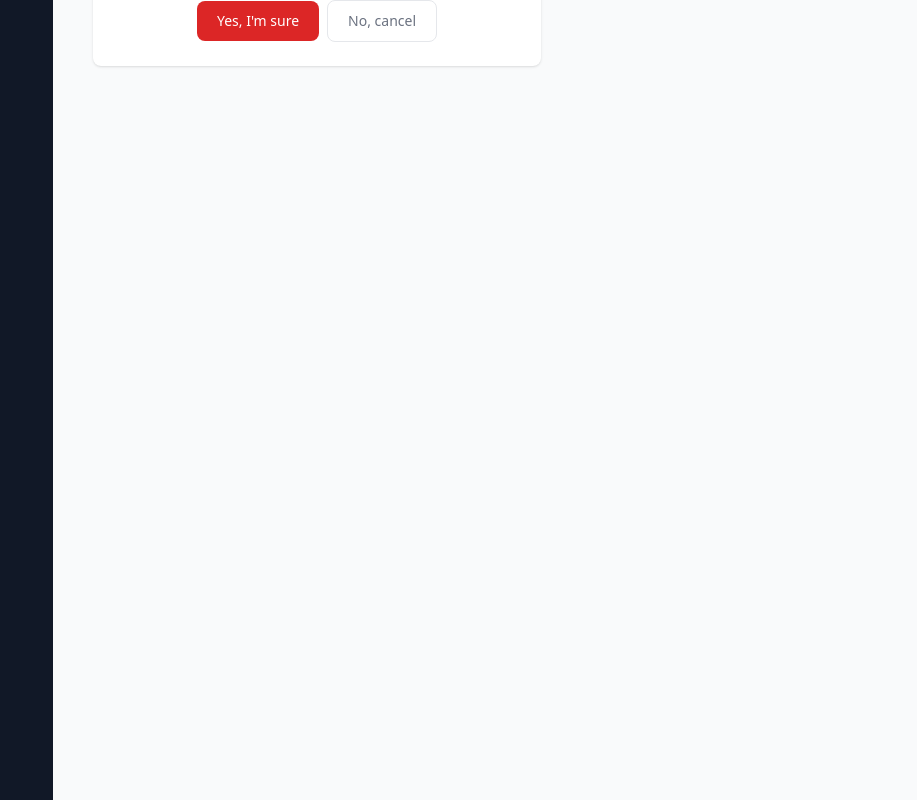
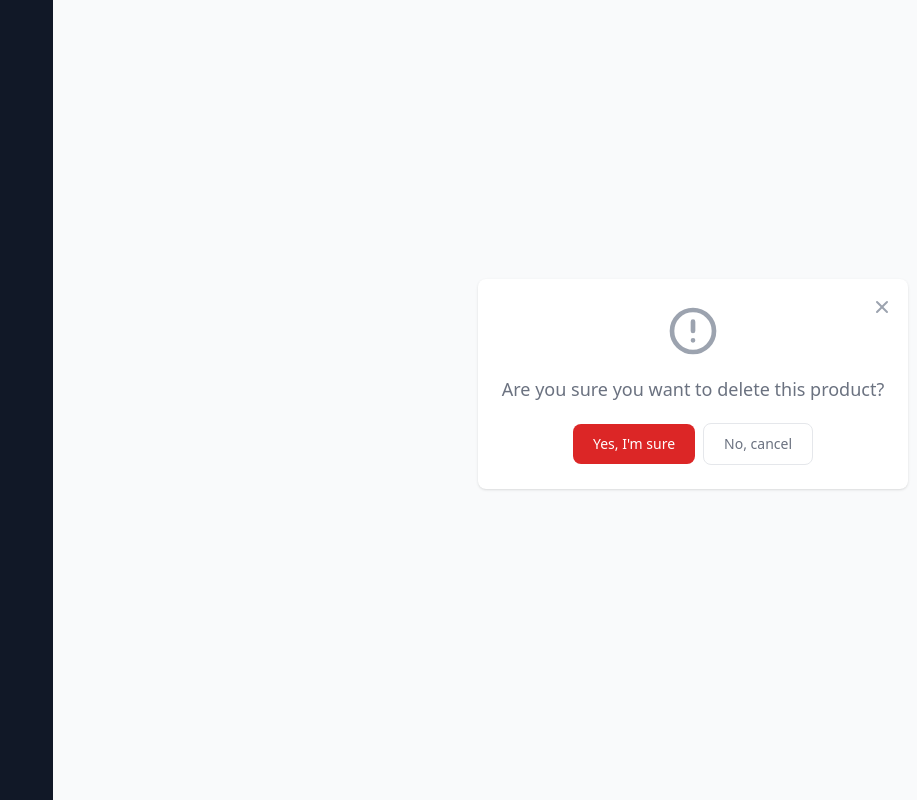
Before and after one commit to gauravsoni97/financefixer, a React (Create React App) app: page / in a window 1280 px wide. Both pictures are taken after a click on the button "Reset web app". Shown: the top 800 px of the page, without its empty margins (363-1280 px from the left). Built offline with nearby package versions, Linux system fonts and the light colour scheme.

Commit message:
modal ui set

```diff
--- a/src/Screens/Main/ScreenFirst/MonthlyInput/MonthlyInput.jsx
+++ b/src/Screens/Main/ScreenFirst/MonthlyInput/MonthlyInput.jsx
@@ -1,5 +1,4 @@
 import React, { useState } from "react";
-import ResetAppModal from "../ResetAppModal/ResetAppModal";
 
 const MonthlyInput = ({setModal}) => {
 
--- a/src/Screens/Main/ScreenFirst/ResetAppModal/ResetAppModal.jsx
+++ b/src/Screens/Main/ScreenFirst/ResetAppModal/ResetAppModal.jsx
@@ -4,10 +4,10 @@ const ResetAppModal = ({setModal}) => {
 
   return (
     <>
+    <div className="h-[90vh] w-full flex items-center justify-center">
 
-
-    <div id="popup-modal"  class="relative top-[50%] translate-y-[-25%]  left-0 right-0 z-50 p-4 overflow-x-hidden overflow-y-auto md:inset-0 h-[calc(100%-1rem)] max-h-screen">
-    <div class="relative w-full max-w-md max-h-full">
+    <div id="popup-modal"  class="">
+    <div class="relative w-full max-w-md">
         <div class="relative bg-white rounded-lg shadow dark:bg-gray-700">
             <button onClick={()=>setModal(false)} type="button" class="absolute top-3 right-2.5 text-gray-400 bg-transparent hover:bg-gray-200 hover:text-gray-900 rounded-lg text-sm p-1.5 ml-auto inline-flex items-center dark:hover:bg-gray-800 dark:hover:text-white" data-modal-hide="popup-modal">
                 <svg aria-hidden="true" class="w-5 h-5" fill="currentColor" viewBox="0 0 20 20" xmlns="http://www.w3.org/2000/svg"><path fill-rule="evenodd" d="M4.293 4.293a1 1 0 011.414 0L10 8.586l4.293-4.293a1 1 0 111.414 1.414L11.414 10l4.293 4.293a1 1 0 01-1.414 1.414L10 11.414l-4.293 4.293a1 1 0 01-1.414-1.414L8.586 10 4.293 5.707a1 1 0 010-1.414z" clip-rule="evenodd"></path></svg>
@@ -23,6 +23,7 @@ const ResetAppModal = ({setModal}) => {
             </div>
         </div>
     </div>
+    </div>
 </div>
 
 
```
